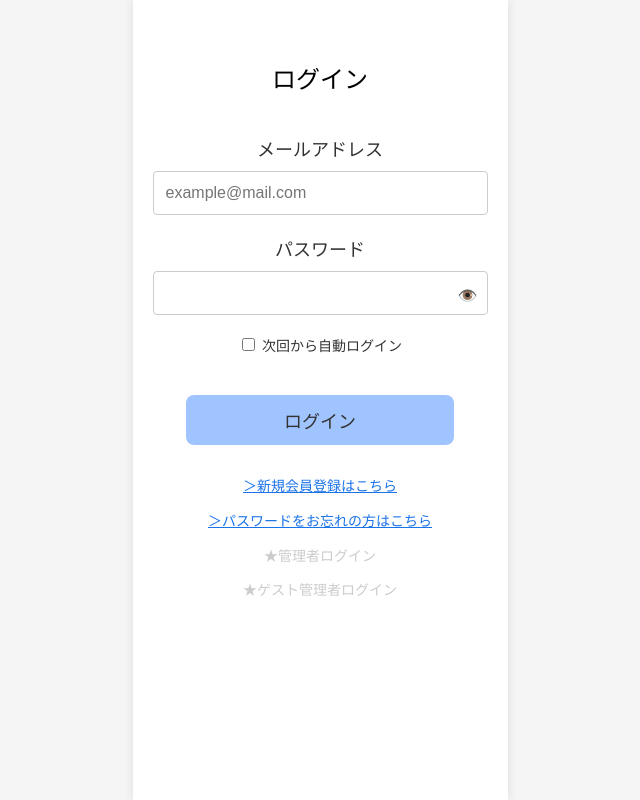
After one commit to Omochimochimochimochi/Daily-closet, a Django app: page /login/ in a window 1280 px wide. The commit adds this page. Shown: the whole page, without its empty margins (320-960 px from the left). Run offline with Django 5.2, Linux system fonts and the light colour scheme.

Commit message:
ログイン画面作成、トップ画面から遷移可能

```diff
--- a/closet/templates/closet/top.html
+++ b/closet/templates/closet/top.html
@@ -64,7 +64,7 @@
         <hr style="border: 0; border-top: 1px solid #eee; margin: 20px 0;">
 
         <div style="text-align: center; margin-top: 30px;">
-            <a href="#" style="font-weight: bold; display: block; margin-bottom: 10px; color: #1a73e8; text-decoration: underline;">＞ログイン</a>
+    <a href="{% url 'login' %}" style="font-weight: bold; display: block; margin-bottom: 10px; color: #1a73e8; text-decoration: underline;">＞ログイン</a>
             <a href="#" style="font-weight: bold; display: block; color: #1a73e8; text-decoration: underline;">＞新規会員登録はこちら</a>
         </div>
 {% if user.is_authenticated %}
--- /dev/null
+++ b/closet/templates/login.html
@@ -0,0 +1,102 @@
+{% load static %}
+<!DOCTYPE html>
+<html lang="ja">
+<head>
+    <meta charset="UTF-8">
+    <meta name="viewport" content="width=device-width, initial-scale=1.0">
+    <title>ログイン - Daily closet</title>
+    <style>
+        body {
+            display: flex;
+            justify-content: center;
+            background-color: #f5f5f5;
+            margin: 0;
+            font-family: sans-serif;
+        }
+        .iphone-screen {
+            width: 375px;
+            min-height: 100vh;
+            background-color: white;
+            padding: 40px 20px;
+            box-shadow: 0 0 10px rgba(0,0,0,0.1);
+            box-sizing: border-box;
+            display: flex;
+            flex-direction: column;
+            align-items: center;
+        }
+        .form-group {
+            width: 100%;
+            margin-bottom: 20px;
+        }
+        label {
+            display: block;
+            text-align: center;
+            margin-bottom: 10px;
+            font-size: 18px;
+            color: #333;
+        }
+        input[type="email"], input[type="password"] {
+            width: 100%;
+            padding: 12px;
+            border: 1px solid #ccc;
+            border-radius: 4px;
+            box-sizing: border-box;
+            font-size: 16px;
+        }
+        .login-btn {
+            width: 80%;
+            padding: 12px;
+            background-color: #a0c4ff; /* 設計図の薄い青 */
+            border: none;
+            border-radius: 8px;
+            color: #333;
+            font-size: 18px;
+            cursor: pointer;
+            margin-top: 20px;
+        }
+        .links {
+            margin-top: 30px;
+            text-align: center;
+            font-size: 14px;
+        }
+        .links a {
+            display: block;
+            margin-bottom: 15px;
+            color: #1a73e8;
+            text-decoration: underline;
+        }
+    </style>
+</head>
+<body>
+    <div class="iphone-screen">
+        <h2 style="margin-bottom: 40px; font-weight: normal;">ログイン</h2>
+
+        <form style="width: 100%; text-align: center;">
+            <div class="form-group">
+                <label>メールアドレス</label>
+                <input type="email" placeholder="example@mail.com">
+            </div>
+
+            <div class="form-group" style="position: relative;">
+                <label>パスワード</label>
+                <input type="password">
+                <span style="position: absolute; right: 10px; bottom: 10px; cursor: pointer;">👁️</span>
+            </div>
+
+            <div style="font-size: 14px; margin-bottom: 20px;">
+                <input type="checkbox" id="auto-login">
+                <label for="auto-login" style="display: inline; font-size: 14px;">次回から自動ログイン</label>
+            </div>
+
+            <button type="submit" class="login-btn">ログイン</button>
+        </form>
+
+        <div class="links">
+            <a href="#">＞新規会員登録はこちら</a>
+            <a href="#">＞パスワードをお忘れの方はこちら</a>
+            <p style="color: #ccc;">★管理者ログイン</p>
+            <p style="color: #ccc;">★ゲスト管理者ログイン</p>
+        </div>
+    </div>
+</body>
+</html>
--- a/closet/views.py
+++ b/closet/views.py
@@ -3,3 +3,6 @@ from django.shortcuts import render
 def top(request):
     # closet/templates/closet/top.html を探しに行って表示する
     return render(request, 'closet/top.html')
+
+def login_view(request):
+    return render(request, 'login.html')
--- a/mysite/settings.py
+++ b/mysite/settings.py
@@ -56,7 +56,7 @@ ROOT_URLCONF = 'mysite.urls'
 TEMPLATES = [
     {
         'BACKEND': 'django.template.backends.django.DjangoTemplates',
-        'DIRS': [],
+        'DIRS': [BASE_DIR / 'template'],
         'APP_DIRS': True,
         'OPTIONS': {
             'context_processors': [
--- a/mysite/urls.py
+++ b/mysite/urls.py
@@ -16,7 +16,9 @@ Including another URLconf
 """
 from django.contrib import admin
 from django.urls import path
-from closet.views import top  # closetのviewsからtopを読み込む
+from closet.views import top
+from closet import views
+
 
 uurlpatterns = [
     path('admin/', admin.site.urls),
@@ -28,6 +30,6 @@ uurlpatterns = [
 
 urlpatterns = [
     path('admin/', admin.site.urls),
-    path('', top),  ]
-
-    # URLが空（トップ）の時にtopを実行
+    path('', views.top, name='top'),           # トップ画面
+    path('login/', views.login_view, name='login'), # ログイン画面
+]
```
